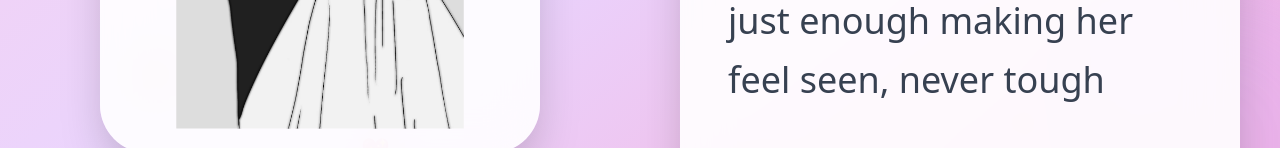
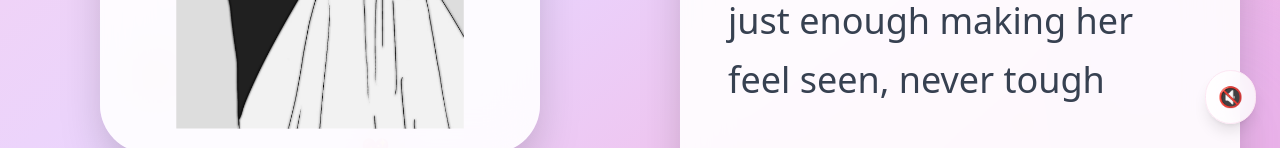
Before and after one commit to fushigurutoji/somethingforkitagiri, a React (Vite) app: page / in a window 1280 px wide. Shown: the part 652-800 px from the top of the page. Built offline with nearby package versions, Linux system fonts and the light colour scheme.

Commit message:
Update App.jsx

```diff
--- a/src/App.jsx
+++ b/src/App.jsx
@@ -1,4 +1,4 @@
-import { useState } from "react";
+import { useState, useEffect, useRef } from "react"; // Added useEffect and useRef
 import { story } from "./data/story";
 import Frame from "./components/Frame";
 import Navbar from "./components/Navbar";
@@ -10,6 +10,39 @@ function App() {
   const [current, setCurrent] = useState(0);
   const [showQuestion, setShowQuestion] = useState(false);
   const [showFinal, setShowFinal] = useState(false);
+
+  // --- MUSIC STATE & REF ---
+  const [isPlaying, setIsPlaying] = useState(false);
+  const audioRef = useRef(null);
+
+  const musicSrc = "/song.mp3";
+
+  useEffect(() => {
+    // Initialize the audio element
+    audioRef.current = new Audio(musicSrc);
+    audioRef.current.loop = true;
+
+    // Cleanup: stop music if user closes/reloads the page
+    return () => {
+      if (audioRef.current) {
+        audioRef.current.pause();
+      }
+    };
+  }, [musicSrc]);
+
+  const togglePlay = () => {
+    if (!audioRef.current) return;
+
+    if (isPlaying) {
+      audioRef.current.pause();
+    } else {
+      audioRef.current.play().catch((err) => {
+        console.log("Autoplay blocked. User must interact first:", err);
+      });
+    }
+    setIsPlaying(!isPlaying);
+  };
+  // -------------------------
 
   const replay = () => {
     setCurrent(0);
@@ -29,6 +62,12 @@ function App() {
           image={story[current].image}
           text={story[current].text}
           onNext={() => {
+            // Cool detail: Automatically start playing music on the first click!
+            if (!isPlaying && audioRef.current) {
+              audioRef.current.play().catch(() => {});
+              setIsPlaying(true);
+            }
+
             if (current === story.length - 1) {
               setShowQuestion(true);
             } else {
@@ -43,6 +82,15 @@ function App() {
       )}
 
       {showFinal && <FinalScreen onReplay={replay} />}
+
+      {/* FLOATING MUSIC TOGGLE BUTTON */}
+      <button
+        onClick={togglePlay}
+        className="fixed bottom-6 right-6 z-50 p-3 bg-white/80 backdrop-blur-md text-pink-600 rounded-full shadow-lg border border-pink-100 hover:scale-110 active:scale-95 transition-all duration-300 flex items-center justify-center text-xl"
+        title={isPlaying ? "Pause Music" : "Play Music"}
+      >
+        {isPlaying ? "🎵" : "🔇"}
+      </button>
     </div>
   );
 }
```
